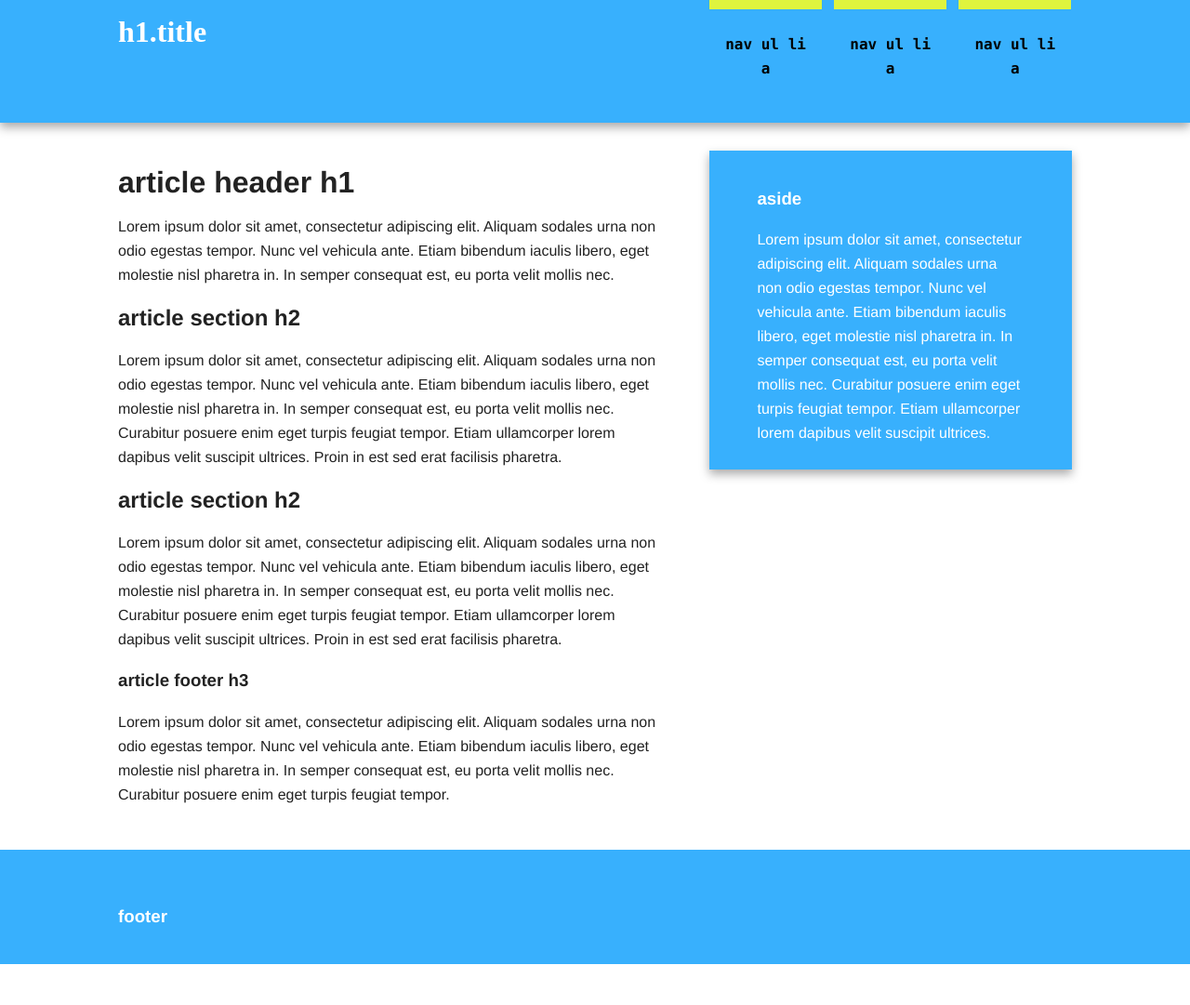
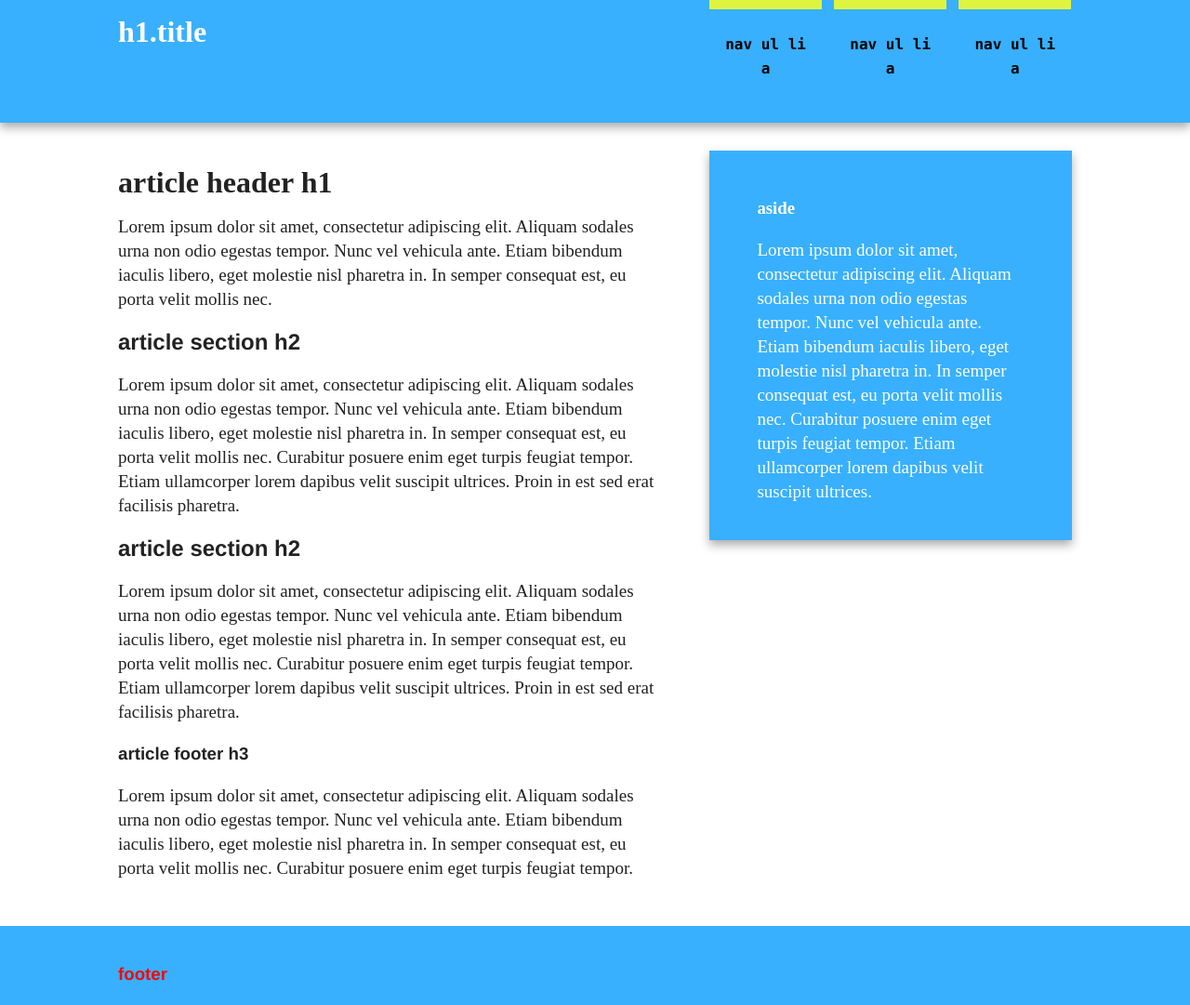
Before and after one commit to Juanbz123/TrabajoPrac2BrizuelaJuan, a plain HTML site: page index.html in a window 1280 px wide. Shown: the whole page at 93% size. Before the commit the page ends 1037 px from the top, so only its background shows below. Drawn offline with Linux system fonts and the light colour scheme; a script that the page names is missing.

Commit message:
Se realizaron cambios en los titulos y parrafos del MAIN

```diff
--- a/css/main.css
+++ b/css/main.css
@@ -140,16 +140,19 @@ nav a:hover {
 
 .main article h1 {
     font-size: 2em;
+	font-family:papyrus;
 }
 
 .main aside {
     color: white;
-    padding: 0px 5% 10px;
+    padding: 10px 5% 20px;
 }
-
+.main aside h3 {
+	font-family:papyrus;
+}
 .footer-container footer {
-    color: white;
-    padding: 20px 0;
+    color: red;
+    padding: 1px 0;
 }
 
 /* ===============
@@ -158,6 +161,17 @@ nav a:hover {
 
 .ie7 .title {
     padding-top: 20px;
+}
+.main p {
+	font-family:Calibri Light;
+	font-size: 19px;
+
+	}
+
+.main a:hover,
+.main a:visited {
+    color: #38B0FD;
+	background: #DFF43E;
 }
 
 /* ==========================================================================
```
